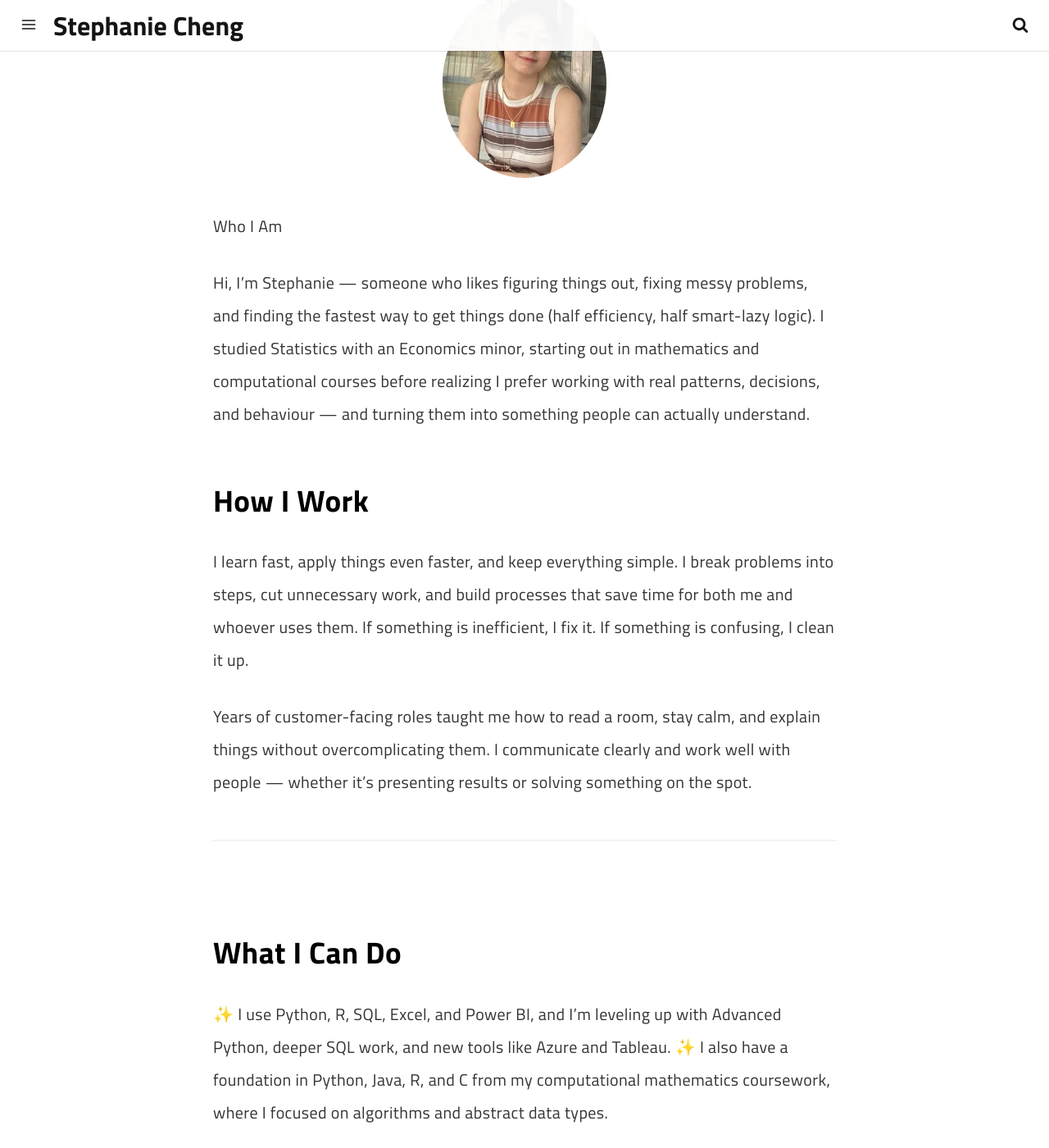
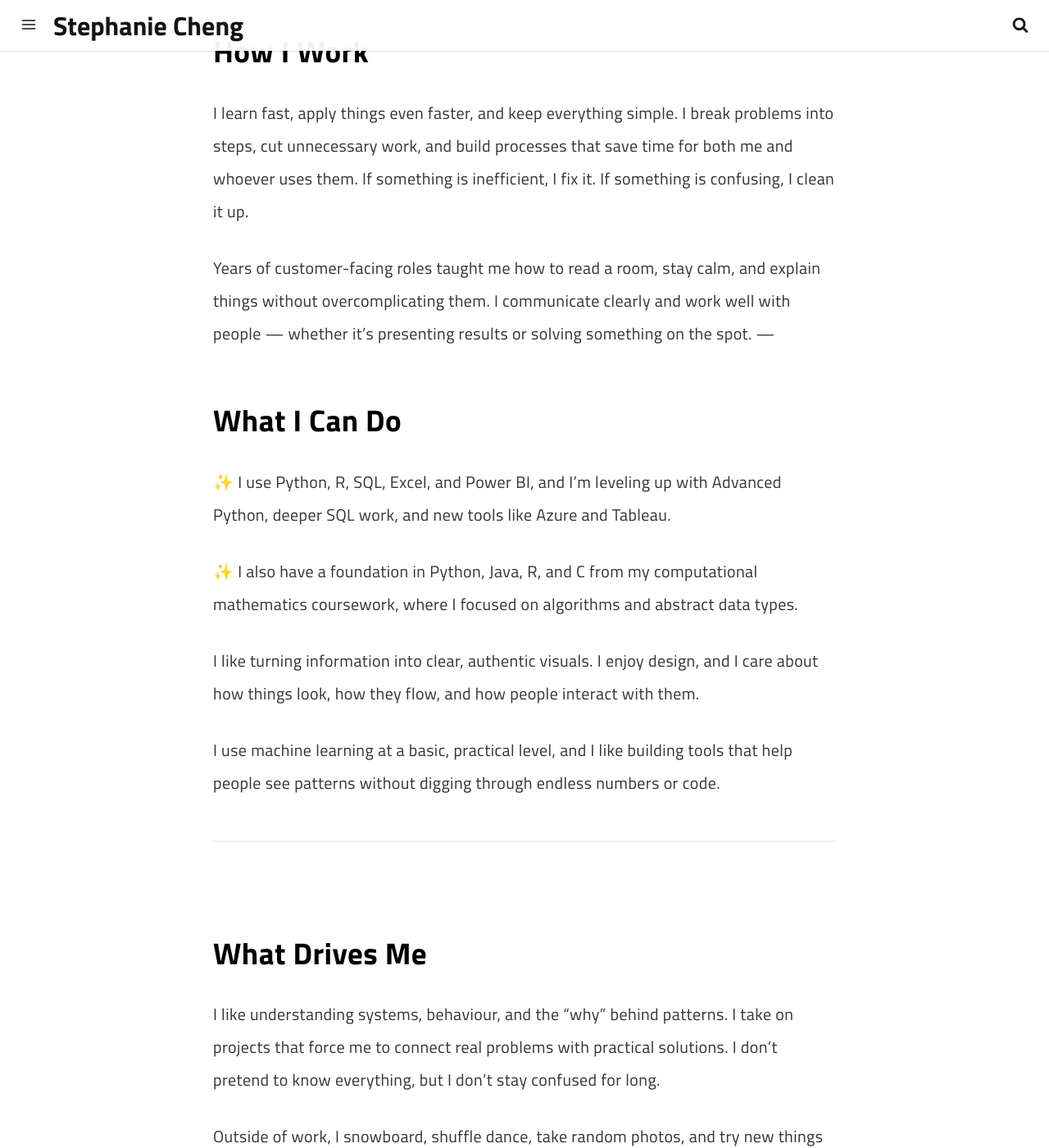
Before and after one commit to stephanie82203/stephanie82203.github.io, a Jekyll site: the page built from pages/about.md, in a window 1280 px wide and 1400 px high, scrolled down 672 px. Shown: the whole window at 82% size. Built offline with Jekyll 4.4.1, drawn with Linux system fonts in a browser that asks for light colours; a script that is not in the unit is left out.

Commit message:
update about me page

```diff
--- a/pages/about.md
+++ b/pages/about.md
@@ -26,12 +26,6 @@ permalink: /about/
   </div>
 
 </div>
-<img class="img-rounded" src="/assets/img/uploads/profile.png" alt="Stephanie Cheng" width="200">
-
-Who I Am
-
-Hi, I’m Stephanie — someone who likes figuring things out, fixing messy problems, and finding the fastest way to get things done (half efficiency, half smart-lazy logic).
-I studied Statistics with an Economics minor, starting out in mathematics and computational courses before realizing I prefer working with real patterns, decisions, and behaviour — and turning them into something people can actually understand.
 
 <!-- BELOW SECTIONS START: FULL WIDTH -->
 
@@ -42,11 +36,10 @@ If something is inefficient, I fix it. If something is confusing, I clean it up.
 
 Years of customer-facing roles taught me how to read a room, stay calm, and explain things without overcomplicating them.
 I communicate clearly and work well with people — whether it’s presenting results or solving something on the spot.
-
 ---
-
 ## What I Can Do
 ✨ I use Python, R, SQL, Excel, and Power BI, and I’m leveling up with Advanced Python, deeper SQL work, and new tools like Azure and Tableau.
+
 ✨ I also have a foundation in Python, Java, R, and C from my computational mathematics coursework, where I focused on algorithms and abstract data types.
 
 I like turning information into clear, authentic visuals. I enjoy design, and I care about how things look, how they flow, and how people interact with them.
@@ -54,7 +47,6 @@ I like turning information into clear, authentic visuals. I enjoy design, and I
 I use machine learning at a basic, practical level, and I like building tools that help people see patterns without digging through endless numbers or code.
 
 ---
-
 ## What Drives Me
 I like understanding systems, behaviour, and the “why” behind patterns.
 I take on projects that force me to connect real problems with practical solutions.
@@ -64,9 +56,7 @@ Outside of work, I snowboard, shuffle dance, take random photos, and try new thi
 I’m a visual learner with a short attention span, so I naturally design workflows that are direct and time-saving.
 
 I value clarity, efficiency, and getting things done — and that shows up in how I build, how I communicate, and how I work with people.
-
 ---
-
 ## What I’m Building Toward
 I’m focusing on projects that combine analysis, design, and practical storytelling — the kind of work that simplifies complex problems and helps people make confident decisions.
 
```
